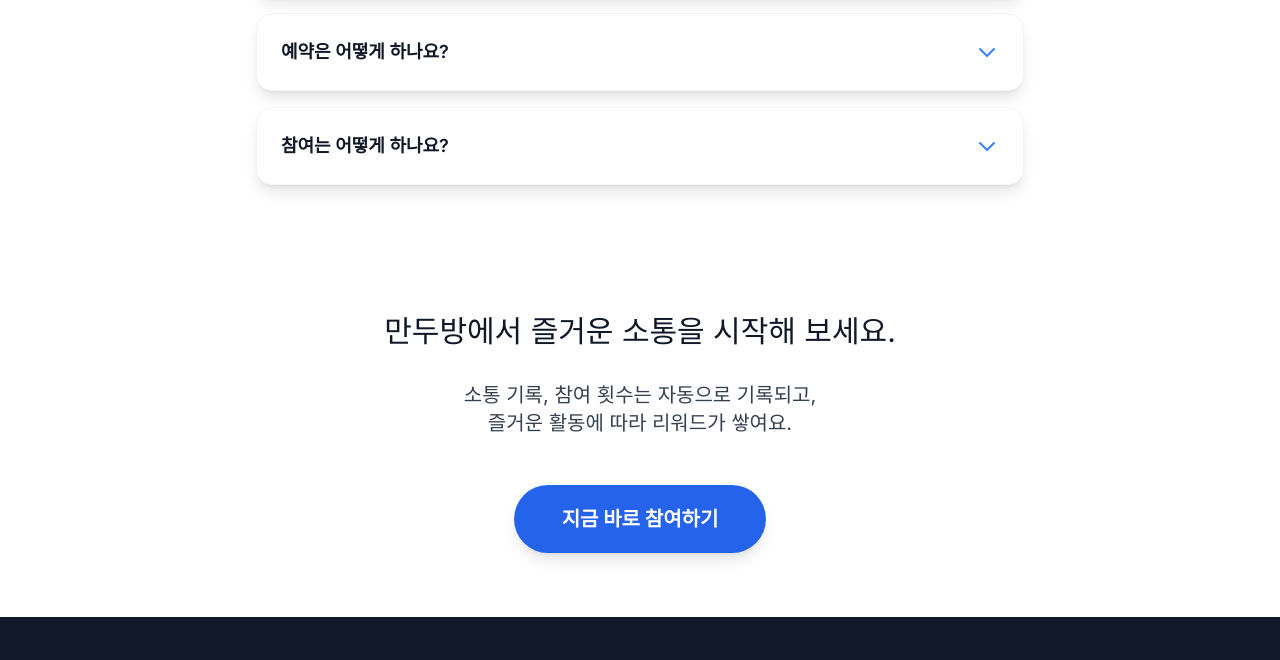
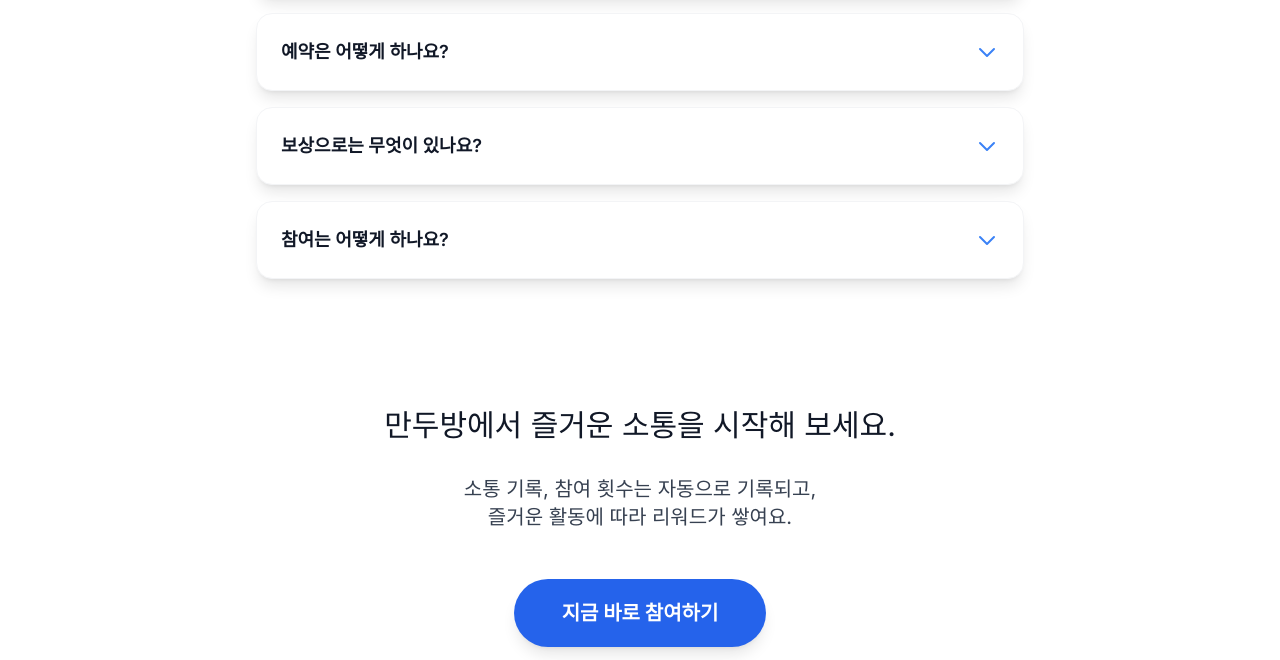
Before and after one commit to kkwoong/custom_mandu, a plain HTML site: page index.html in a window 1280 px wide. Shown: the part 3269-3929 px from the top of the page. Drawn offline with nearby package versions, Linux system fonts and the light colour scheme.

Commit message:
Update index.html

```diff
--- a/index.html
+++ b/index.html
@@ -409,6 +409,13 @@
 
 상품 지급 준비가 완료되면 멘션으로 안내해드리며, 처리까지 최대 3일이 소요될 수 있습니다.</p>
                     </details>
+                    <details class="bg-white p-6 rounded-2xl shadow-lg border border-gray-100 animate-item-visual" style="transition-delay: 0.3s;">
+                        <summary class="flex justify-between items-center font-semibold text-lg">
+                            보상으로는 무엇이 있나요?
+                            <svg class="w-6 h-6 text-blue-500 faq-icon" fill="none" stroke="currentColor" viewBox="0 0 24 24" xmlns="http://www.w3.org/2000/svg"><path stroke-linecap="round" stroke-linejoin="round" stroke-width="2" d="M19 9l-7 7-7-7"></path></svg>
+                        </summary>
+                        <p class="text-gray-600 mt-4">보상으로는 기프티콘, 금액권, 카카오 이모티콘, 기프트카드, 문화상품권, 현금(계좌이체), 랜덤박스가 있습니다.</p>
+                    </details>
                      <details class="bg-white p-6 rounded-2xl shadow-lg border border-gray-100 animate-item-visual" style="transition-delay: 0.3s;">
                         <summary class="flex justify-between items-center font-semibold text-lg">
                             참여는 어떻게 하나요?
```
